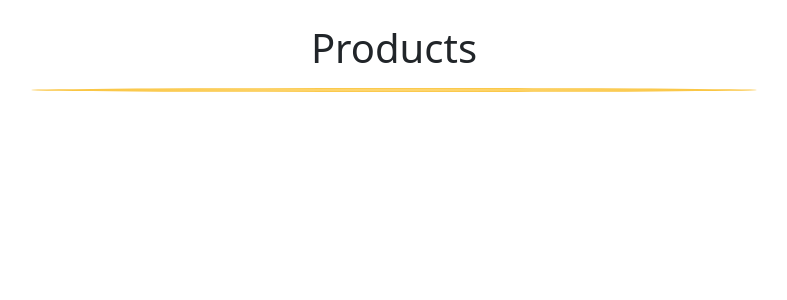
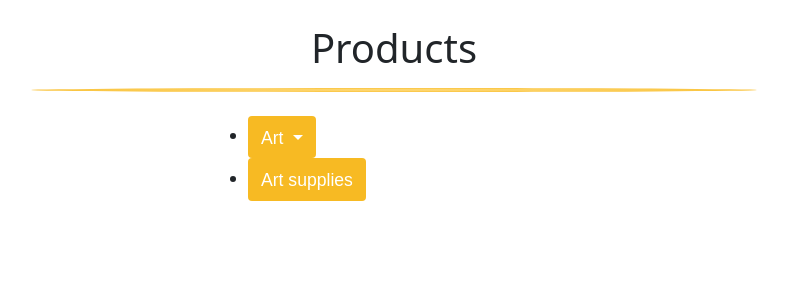
Before and after one commit to yetnetbehailu/giftshop-popup, a Django app: page /products/ in a window 1280 px wide. Shown: the part 126-426 px from the top of the page, without its empty margins (246-1033 px from the left). Run offline with Django 4.2, Linux system fonts and the light colour scheme; data that the repository does not hold is empty; some libraries are stand-ins or nearby versions.

Commit message:
Add product category link btn/dropdown menu & related filtering logic

```diff
--- a/products/templates/products/products.html
+++ b/products/templates/products/products.html
@@ -10,7 +10,28 @@
                 <hr class="divider">
             </div>
             <div class="col-12 offset-lg-4 col-lg-4 mt-2">
-
+                <ul class="product-category-btns">
+                    <li class="dropdown">
+                        <a href="#" class="dropdown-toggle yellow-btn btn" id="art-category-dropdown" data-bs-toggle="dropdown" aria-haspopup="true" aria-expanded="false">Art
+                        </a>
+                        <ul class="dropdown-menu" aria-labelledby="art-category-dropdown">
+                            <li>
+                                <a href="{% url 'products' %}?category=oil_painting" class="dropdown-item">Oil painting</a>
+                            </li>
+                            <li>
+                                <a href="{% url 'products' %}?category=impasto_painting" class="dropdown-item">Impasto Painting</a>
+                            </li>
+                            <li>
+                                <a href="{% url 'products' %}?category=line_art" class="dropdown-item">Line art</a>
+                            </li>
+                            <li class="dropdown-divider my-0"></li>
+                            <li>
+                                <a href="{% url 'products' %}" class="dropdown-item">All products</a>
+                            </li>
+                        </ul>
+                    </li>
+                    <li><a href="{% url 'products' %}?category=art_supplies" class="yellow-btn btn">Art supplies</a></li>
+                </ul>
             </div>
             <div class="col-12 col-lg-4">
 
--- a/products/views.py
+++ b/products/views.py
@@ -1,5 +1,5 @@
 from django.shortcuts import render
-from .models import Product
+from .models import Product, Category
 
 
 def all_products(request):
@@ -7,9 +7,20 @@
     View that displays all products including logic to sort & search \
     queries """
     products = Product.objects.filter(is_service=False)
+    # Displays none when hasn't been selected yet eg on page load
+    categories = None
+    # Displays the selected category items
+    if request.GET:
+        if 'category' in request.GET:
+            # splits existing categories into a list at the commas
+            categories = request.GET['category'].split(',')
+            # the __in syntax searches for the name field in category model
+            products = products.filter(category__name__in=categories)
+            categories = Category.objects.filter(name__in=categories)
 
     context = {
         'products': products,
+        'current_categories': categories,
     }
 
     return render(request, 'products/products.html', context)
```
